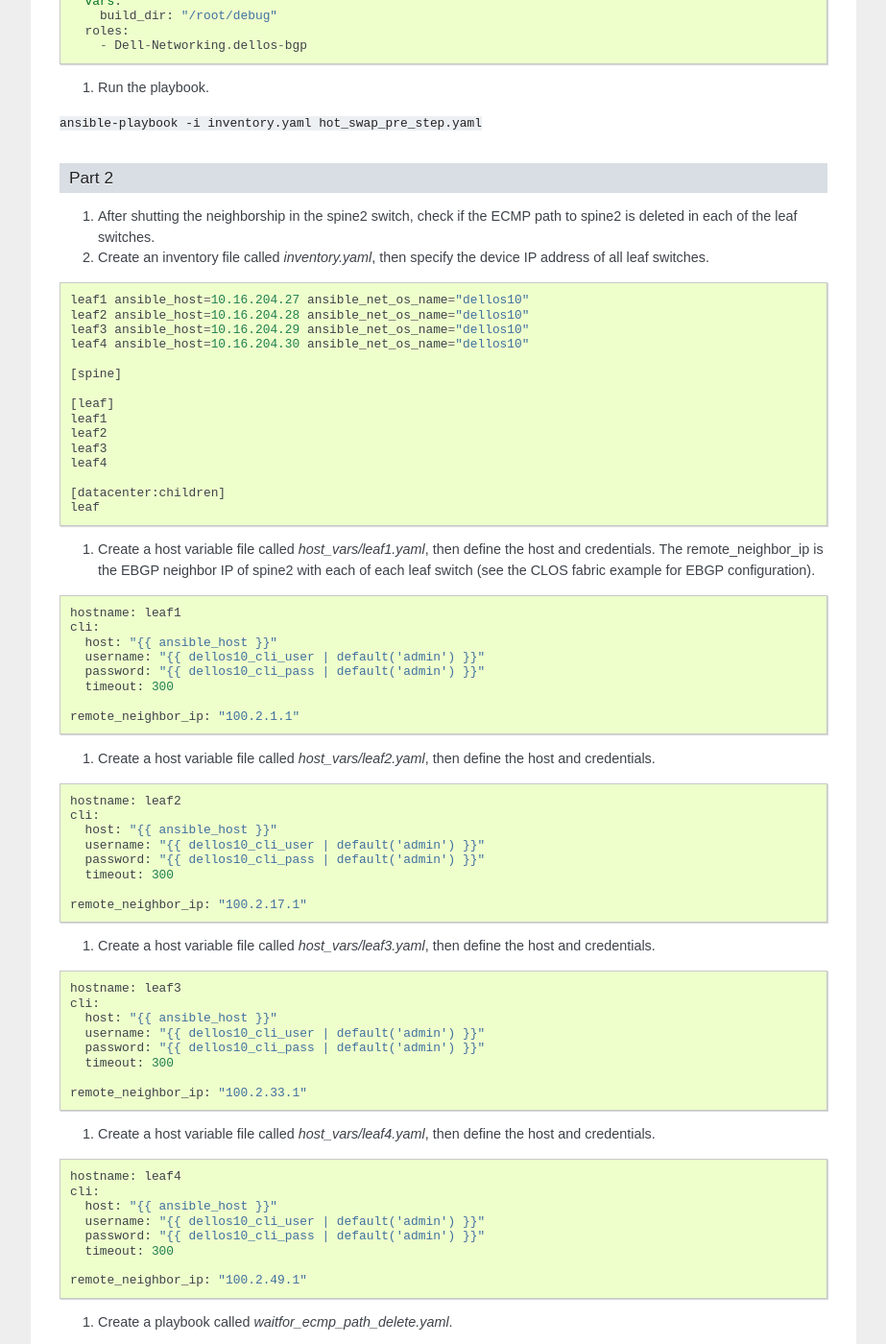
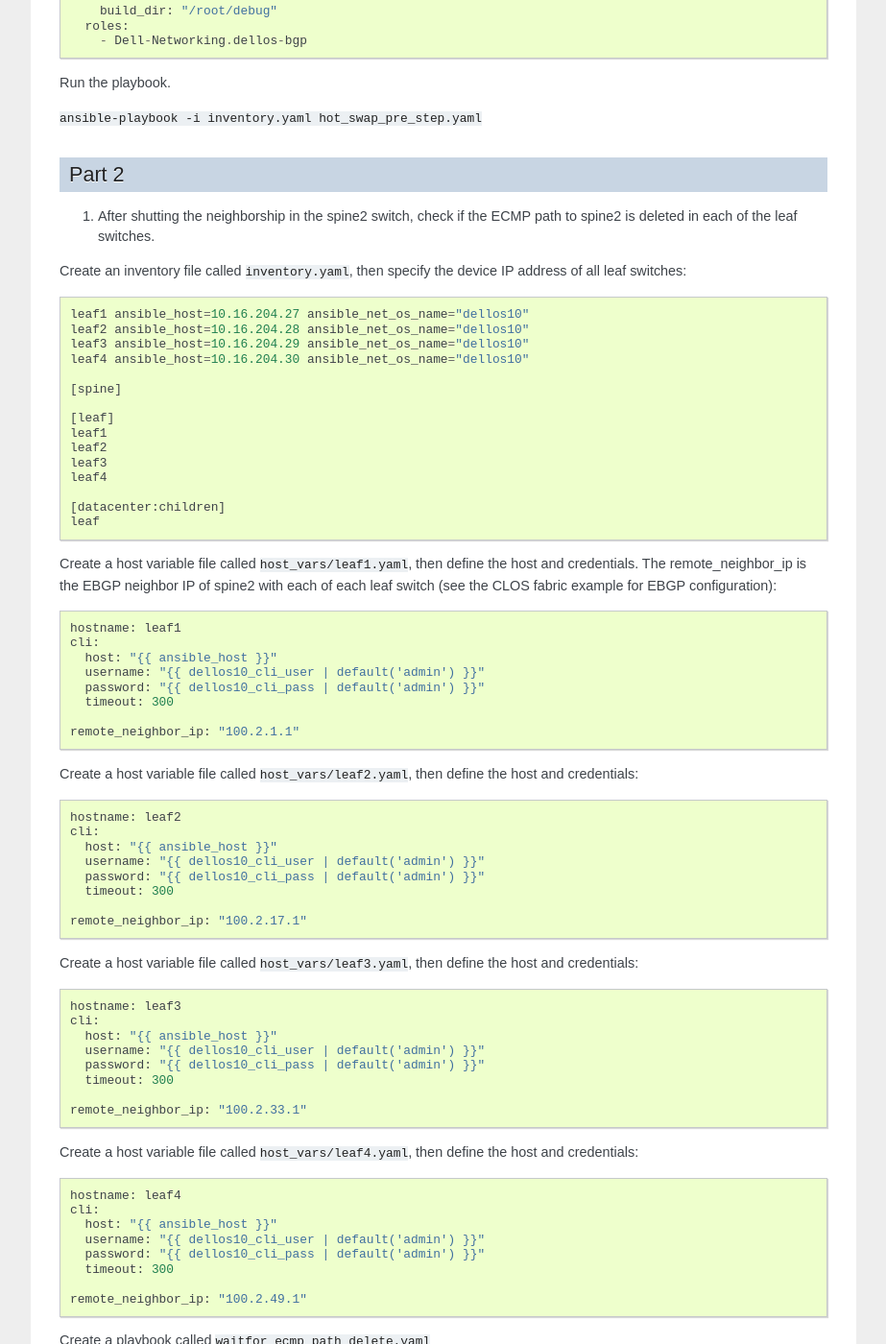
Before and after one commit to Dell-Networking/ansible-dellos-docs, a Sphinx documentation site: the page built from source/hot_swap_example.rst, in a window 1280 px wide and 1400 px high, scrolled down 2442 px. Shown: the whole window at 96% size, without its empty margins (198-1121 px from the left). Built offline with Sphinx 7.4.7, drawn with Linux system fonts in a browser that asks for light colours; some of the changed text lies outside the part shown.

```diff
--- a/source/hot_swap_example.rst
+++ b/source/hot_swap_example.rst
@@ -1,6 +1,6 @@
-########################################################################
+========================================================================
 Provisioning hot swap use case using Dell EMC Networking Ansible modules
-########################################################################
+========================================================================
 
 This example use case topology includes a simple two-tier CLOS fabric with 2 spines and 4 leafs. These steps will show how you Spine 2 will be hot swapped without traffic loss.
 
@@ -9,18 +9,18 @@ This example use case topology includes a simple two-tier CLOS fabric with 2 spi
    :alt: map to buried treasure
 
 Create simple Ansible playbook
-******************************
+------------------------------
 
 - Part 1 - covers creating an inventory file and host variable file for spine2, creating a pre-step hot swap playbook, then running the playbook
 - Part 2 - covers creating an inventory file and host variable file for each leaf (4), creating a playbook to delete the ecmp path for spine2 from each leaf, then running the playbook
 - Part 3 - covers replacing spine2 with a new switch, booting an OS10 image, creating inventory and host variable files for the new spine2, creating a post hot swap playbook, then running the playbook
 
 Part 1
-------
+~~~~~~
 
-#. Refer to the CLOS fabric example to configure a 6 node CLOS fabric with EBGP. Use the example and run the playbook.
+Refer to the CLOS fabric example to configure a 6 node CLOS fabric with EBGP. Use the example and run the playbook.
 
-#. Create an inventory file called *inventory.yaml*, then specify the device IP address for spine2.
+Create an inventory file called *inventory.yaml*, then specify the device IP address for spine2.
 
 ::
 
@@ -34,7 +34,7 @@ Part 1
     [datacenter:children]
     spine
 
-#. Create a host variable file called *host_vars/spine2.yaml*, then define the host and credentials.
+Create a host variable file called ``host_vars/spine2.yaml``, then define the host and credentials.
 
     - Take a backup of the running configuration to a remote location
     - Shut down the BGP neighbors in the hot swap switch to avoid traffic drop
@@ -100,7 +100,7 @@ Part 1
             state: present
         state: present
 
-#. Create a playbook called *hot_swap_pre_step.yaml*.
+Create a playbook called ``hot_swap_pre_step.yaml``:
 
 ::
 
@@ -127,7 +127,7 @@ Part 1
     roles:
       - Dell-Networking.dellos-bgp
 
-#. Run the playbook.
+Run the playbook.
 
 ``ansible-playbook -i inventory.yaml hot_swap_pre_step.yaml``
 
@@ -136,7 +136,7 @@ Part 2
 
 1. After shutting the neighborship in the spine2 switch, check if the ECMP path to spine2 is deleted in each of the leaf switches.
 
-#. Create an inventory file called *inventory.yaml*, then specify the device IP address of all leaf switches.
+Create an inventory file called ``inventory.yaml``, then specify the device IP address of all leaf switches:
 
 ::
 
@@ -156,7 +156,7 @@ Part 2
     [datacenter:children]
     leaf
 
-#. Create a host variable file called *host_vars/leaf1.yaml*, then define the host and credentials. The remote_neighbor_ip is the EBGP neighbor IP of spine2 with each of each leaf switch (see the CLOS fabric example for EBGP configuration).
+Create a host variable file called ``host_vars/leaf1.yaml``, then define the host and credentials. The remote_neighbor_ip is the EBGP neighbor IP of spine2 with each of each leaf switch (see the CLOS fabric example for EBGP configuration):
 
 ::
 
@@ -170,7 +170,7 @@ Part 2
     remote_neighbor_ip: "100.2.1.1"
 
 
-#. Create a host variable file called *host_vars/leaf2.yaml*, then define the host and credentials.
+Create a host variable file called ``host_vars/leaf2.yaml``, then define the host and credentials:
 
 ::
 
@@ -184,7 +184,7 @@ Part 2
     remote_neighbor_ip: "100.2.17.1"
 
 
-#. Create a host variable file called *host_vars/leaf3.yaml*, then define the host and credentials.
+Create a host variable file called ``host_vars/leaf3.yaml``, then define the host and credentials:
 
 ::
 
@@ -198,7 +198,7 @@ Part 2
     remote_neighbor_ip: "100.2.33.1"
 
 
-#. Create a host variable file called *host_vars/leaf4.yaml*, then define the host and credentials.
+Create a host variable file called ``host_vars/leaf4.yaml``, then define the host and credentials:
 
 ::
 
@@ -213,7 +213,7 @@ Part 2
     remote_neighbor_ip: "100.2.49.1"
 
 
-#. Create a playbook called *waitfor_ecmp_path_delete.yaml*.
+Create a playbook called ``waitfor_ecmp_path_delete.yaml``
 
 .. note:: A debug message will print when the ECMP path for spine2 is deleted in each of the leaf switches.
 
@@ -287,7 +287,7 @@ Part 3
           file_path: /home/linuxadmin/running-config
 
 
-#. Create a playbook called *hot_swap_post_step.yaml*.
+Create a playbook called ``hot_swap_post_step.yaml``
 
 ::
 
@@ -309,7 +309,7 @@ Part 3
           with_items: '{{copy_remote_running}}'
 
 
-#. Execute the playbook.
+Execute the playbook:
 
 ::
 
```
Also changed, not shown: source/clos_fabric_example.rst (+25 -10 lines), source/image_upgrade_example.rst (+26 -10 lines).
